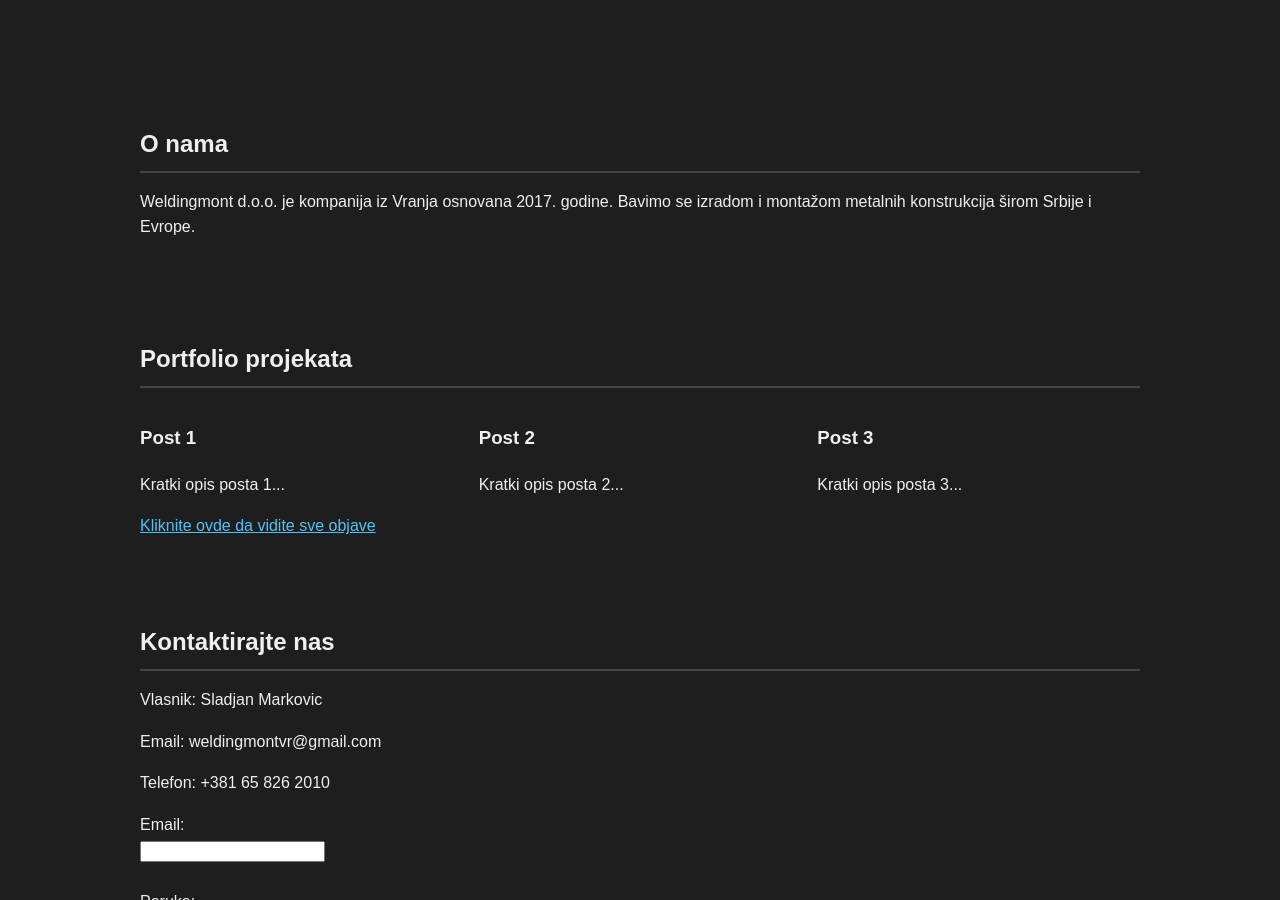
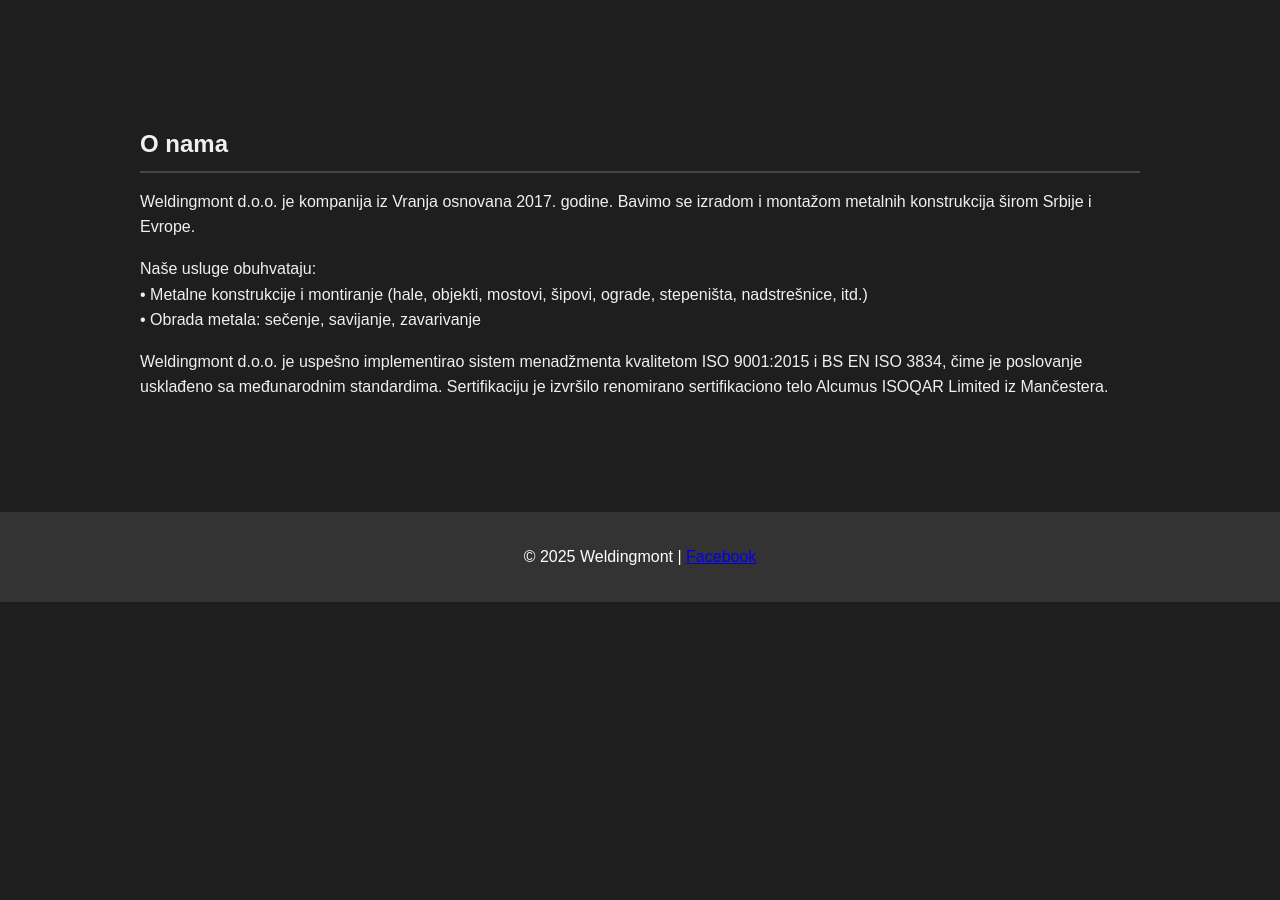
Before and after one commit to weldingmont/test, a Jekyll site: the page index.html, which Jekyll copies as it is, in a window 1280 px wide and 900 px high, scrolled down 965 px. Built offline with Jekyll 4.4.1, drawn with Linux system fonts in a browser that asks for light colours; after the commit the page ends 1567 px from its top, so only the background shows below that.

Commit message:
Add files via upload

```diff
--- a/index.html
+++ b/index.html
@@ -54,35 +54,19 @@
     <div class="lang-sr">
       <h2>O nama</h2>
       <p>Weldingmont d.o.o. je kompanija iz Vranja osnovana 2017. godine. Bavimo se izradom i montažom metalnih konstrukcija širom Srbije i Evrope.</p>
+      <p>Naše usluge obuhvataju:<br>
+      • Metalne konstrukcije i montiranje (hale, objekti, mostovi, šipovi, ograde, stepeništa, nadstrešnice, itd.)<br>
+      • Obrada metala: sečenje, savijanje, zavarivanje</p>
+      <p>Weldingmont d.o.o. je uspešno implementirao sistem menadžmenta kvalitetom ISO 9001:2015 i BS EN ISO 3834, čime je poslovanje usklađeno sa međunarodnim standardima. Sertifikaciju je izvršilo renomirano sertifikaciono telo Alcumus ISOQAR Limited iz Mančestera.</p>
     </div>
     <div class="lang-en">
       <h2>About Us</h2>
-      <p>Weldingmont Ltd is a company from Vranje founded in 2017. We specialize in the production and installation of metal structures throughout Serbia and Europe.</p>
+      <p>Weldingmont Ltd is a company based in Vranje, founded in 2017. We are engaged in the production and installation of metal structures throughout Serbia and Europe.</p>
+      <p>Our services include:<br>
+      • Metal structures and installation (halls, buildings, bridges, poles, fences, staircases, canopies, etc.)<br>
+      • Metal processing: cutting, bending, welding</p>
+      <p>Weldingmont Ltd has successfully implemented the ISO 9001:2015 and BS EN ISO 3834 quality management systems, aligning our operations with international standards. The certification was conducted by the renowned body Alcumus ISOQAR Limited from Manchester.</p>
     </div>
-  </section>
-
-  <section id="portfolio">
-    <div class="lang-sr"><h2>Portfolio projekata</h2></div>
-    <div class="lang-en"><h2>Project Portfolio</h2></div>
-    <div class="posts-preview">
-      <article><h3>Post 1</h3><p>Kratki opis posta 1...</p></article>
-      <article><h3>Post 2</h3><p>Kratki opis posta 2...</p></article>
-      <article><h3>Post 3</h3><p>Kratki opis posta 3...</p></article>
-    </div>
-    <a href="blog.html" style="color: #4fc3f7;">Kliknite ovde da vidite sve objave</a>
-  </section>
-
-  <section id="kontakt">
-    <div class="lang-sr"><h2>Kontaktirajte nas</h2></div>
-    <div class="lang-en"><h2>Contact Us</h2></div>
-    <p>Vlasnik: Sladjan Markovic</p>
-    <p>Email: weldingmontvr@gmail.com</p>
-    <p>Telefon: +381 65 826 2010</p>
-    <form action="https://formspree.io/f/xldbejpd" method="POST">
-      <label>Email:<br><input type="email" name="email" required></label><br><br>
-      <label>Poruka:<br><textarea name="message" required></textarea></label><br><br>
-      <button type="submit">Pošalji</button>
-    </form>
   </section>
 </main>
 
```
